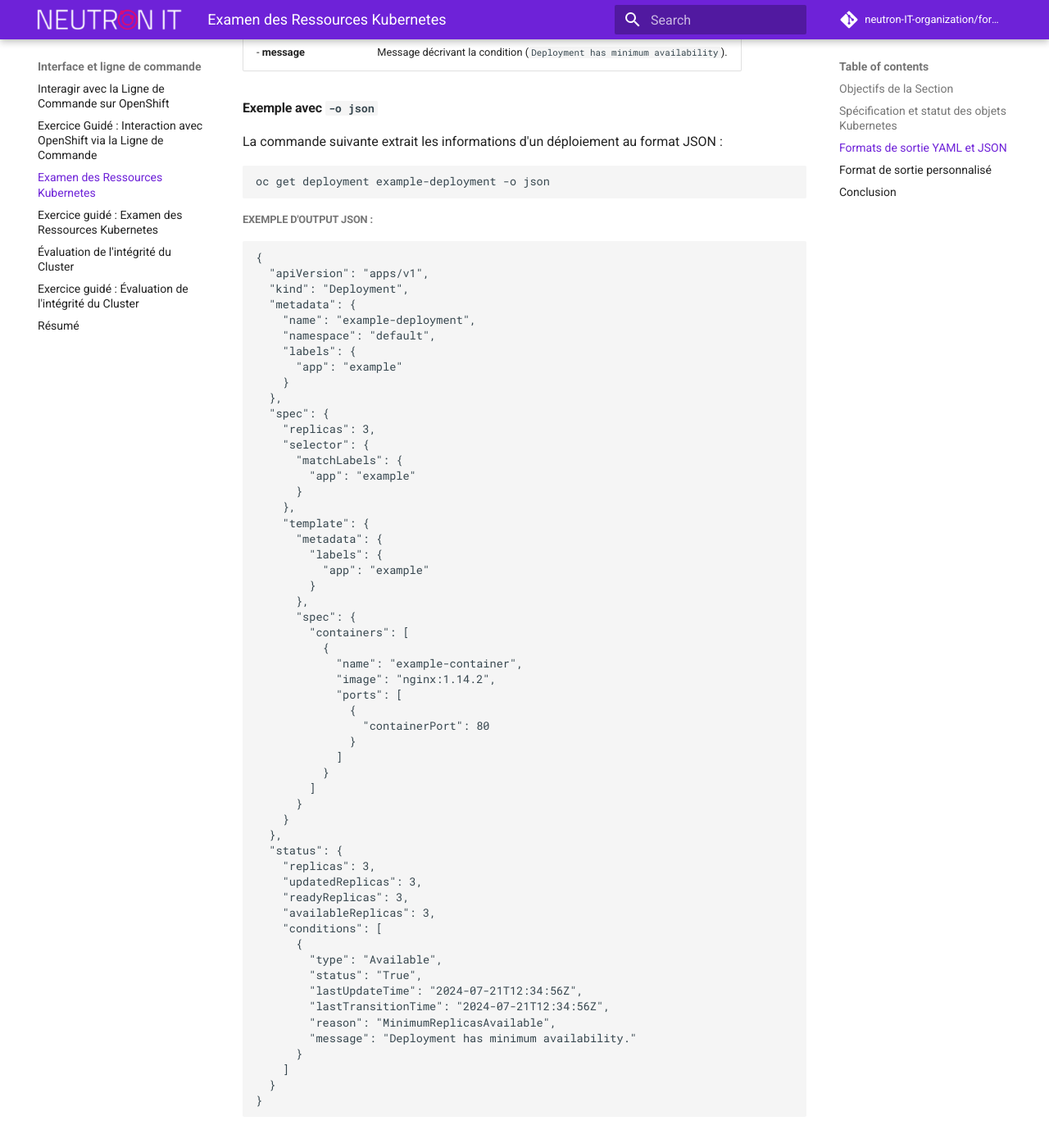
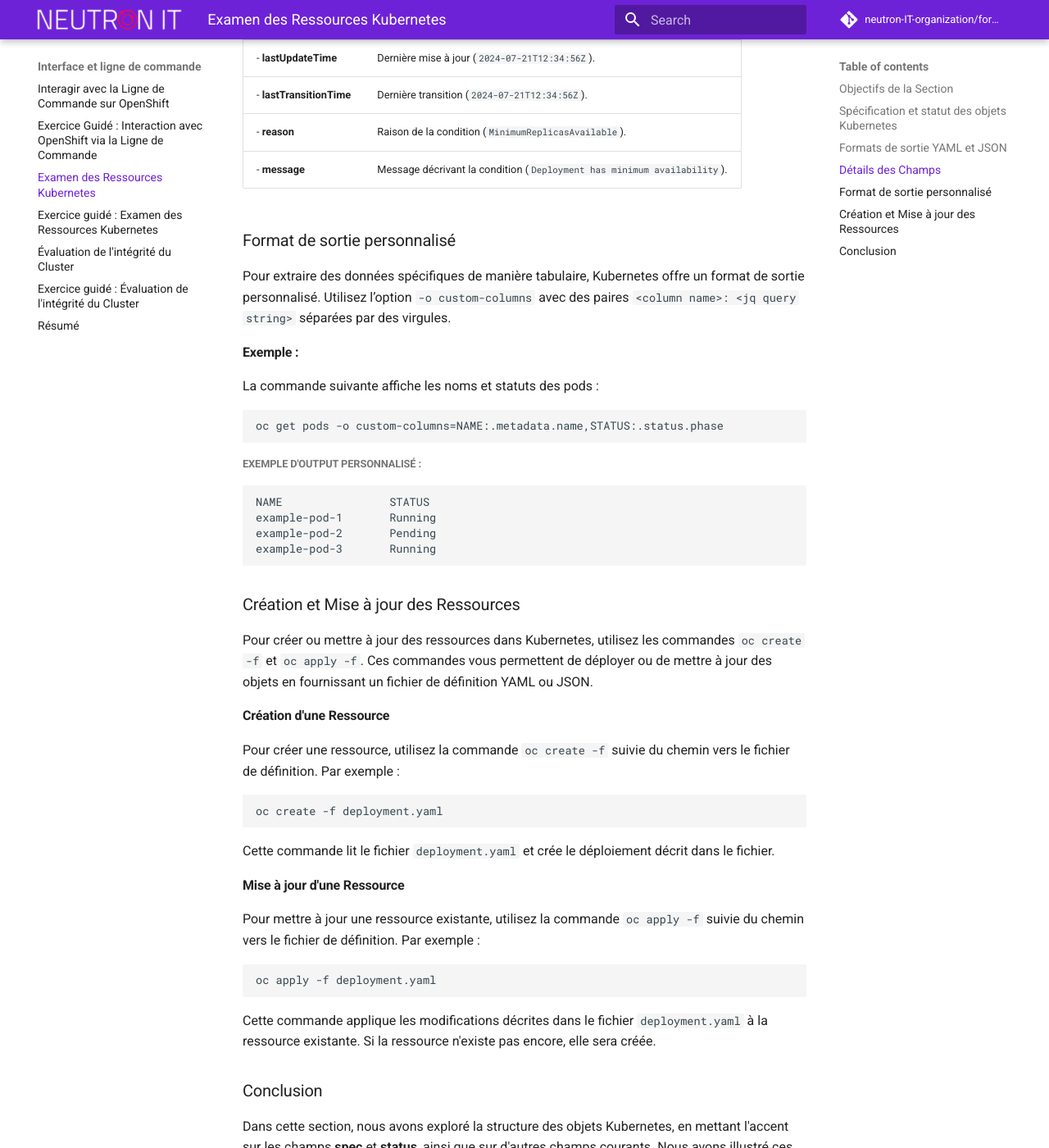
Before and after one commit to neutron-IT-organization/formation-openshift, an MkDocs documentation site: the page built from content/02_Interface_et_ligne_de_commande/02_Examen_des_ressources_Kubernetes.md, in a window 1280 px wide and 1400 px high, scrolled down 3498 px. Shown: the whole window at 82% size. Built offline with MkDocs 1.6.1 and Material for MkDocs 9.7.7, drawn with Linux system fonts in a browser that asks for light colours; comment, search, counter and statistics services are not loaded; some of the changed text lies outside the part shown.

Commit message:
try to solve annotation

````diff
--- a/content/02_Interface_et_ligne_de_commande/02_Examen_des_ressources_Kubernetes.md
+++ b/content/02_Interface_et_ligne_de_commande/02_Examen_des_ressources_Kubernetes.md
@@ -1,6 +1,6 @@
 # Examen des Ressources Kubernetes
 
-Dans cette section, nous allons apprendre comment examiner les différentes ressources disponibles dans un cluster Kubernetes  à l'aide de la ligne de commande `oc`. Comprendre ces ressources est essentiel pour gérer efficacement un environnement Kubernetes et OpenShift.
+Dans cette section, nous allons apprendre comment examiner les différentes ressources disponibles dans un cluster Kubernetes à l'aide de la ligne de commande `oc`. Comprendre ces ressources est essentiel pour gérer efficacement un environnement Kubernetes et OpenShift.
 
 ### Objectifs de la Section
 
@@ -78,9 +78,9 @@
     message: Deployment has minimum availability.
 ```
 
-En plus des champs **spec** et **status**, d’autres champs courants fournissent des informations de base sur un objet Kubernetes :
+### Détails des Champs
 
-Voici la transformation en tableau Markdown :
+#### Champs
 
 | Champ                | Description                                                                           |
 |----------------------|---------------------------------------------------------------------------------------|
@@ -103,86 +107,22 @@
 |       - **image**    | Image Docker utilisée (`nginx:1.14.2`).                                                |
 |       - **ports**    | Ports exposés par le conteneur.                                                        |
 |         - **containerPort** | Port utilisé par le conteneur (`80`).                                           |
-| **status**           |                                                                                       |
-| - **replicas**       | Nombre de réplicas observés (`3`).                                                     |
-| - **updatedReplicas**| Nombre de réplicas mis à jour (`3`).                                                   |
-| - **readyReplicas**  | Nombre de réplicas prêts (`3`).                                                        |
-| - **availableReplicas** | Nombre de réplicas disponibles (`3`).                                               |
-| - **conditions**     | Conditions actuelles du déploiement.                                                   |
+
+#### Statut (`status`)
+
+| Champ                | Description                                                                           |
+|----------------------|---------------------------------------------------------------------------------------|
+| **replicas**         | Nombre de réplicas observés (`3`).                                                     |
+| **updatedReplicas**  | Nombre de réplicas mis à jour (`3`).                                                   |
+| **readyReplicas**    | Nombre de réplicas prêts (`3`).                                                        |
+| **availableReplicas** | Nombre de réplicas disponibles (`3`).                                                 |
+| **conditions**       | Conditions actuelles du déploiement.                                                   |
 |   - **type**         | Type de condition (`Available`).                                                       |
 |   - **status**       | Statut de la condition (`True`).                                                       |
 |   - **lastUpdateTime** | Dernière mise à jour (`2024-07-21T12:34:56Z`).                                       |
 |   - **lastTransitionTime** | Dernière transition (`2024-07-21T12:34:56Z`).                                   |
 |   - **reason**       | Raison de la condition (`MinimumReplicasAvailable`).                                   |
-|   - **message**      | Message décrivant la condition (`Deployment has minimum availability`).                |
-
-#### Exemple avec `-o json`
-
-La commande suivante extrait les informations d'un déploiement au format JSON :
-
-```bash
-oc get deployment example-deployment -o json
-```
-
-##### Exemple d'output JSON :
-
-```json
-{
-  "apiVersion": "apps/v1",
-  "kind": "Deployment",
-  "metadata": {
-    "name": "example-deployment",
-    "namespace": "default",
-    "labels": {
-      "app": "example"
-    }
-  },
-  "spec": {
-    "replicas": 3,
-    "selector": {
-      "matchLabels": {
-        "app": "example"
-      }
-    },
-    "template": {
-      "metadata": {
-        "labels": {
-          "app": "example"
-        }
-      },
-      "spec": {
-        "containers": [
-          {
-            "name": "example-container",
-            "image": "nginx:1.14.2",
-            "ports": [
-              {
-                "containerPort": 80
-              }
-            ]
-          }
-        ]
-      }
-    }
-  },
-  "status": {
-    "replicas": 3,
-    "updatedReplicas": 3,
-    "readyReplicas": 3,
-    "availableReplicas": 3,
-    "conditions": [
-      {
-        "type": "Available",
-        "status": "True",
-        "lastUpdateTime": "2024-07-21T12:34:56Z",
-        "lastTransitionTime": "2024-07-21T12:34:56Z",
-        "reason": "MinimumReplicasAvailable",
-        "message": "Deployment has minimum availability."
-      }
-    ]
-  }
-}
-```
+|   - **message**      | Message décrivant la condition (`Deployment has minimum availability`).                |                                      |
 
 ### Format de sortie personnalisé
 
@@ -205,6 +145,30 @@
 example-pod-3       Running
 ```
 
+### Création et Mise à jour des Ressources
+
+Pour créer ou mettre à jour des ressources dans Kubernetes, utilisez les commandes `oc create -f` et `oc apply -f`. Ces commandes vous permettent de déployer ou de mettre à jour des objets en fournissant un fichier de définition YAML ou JSON.
+
+#### Création d'une Ressource
+
+Pour créer une ressource, utilisez la commande `oc create -f` suivie du chemin vers le fichier de définition. Par exemple :
+
+```bash
+oc create -f deployment.yaml
+```
+
+Cette commande lit le fichier `deployment.yaml` et crée le déploiement décrit dans le fichier.
+
+#### Mise à jour d'une Ressource
+
+Pour mettre à jour une ressource existante, utilisez la commande `oc apply -f` suivie du chemin vers le fichier de définition. Par exemple :
+
+```bash
+oc apply -f deployment.yaml
+```
+
+Cette commande applique les modifications décrites dans le fichier `deployment.yaml` à la ressource existante. Si la ressource n'existe pas encore, elle sera créée.
+
 ### Conclusion
 
 Dans cette section, nous avons exploré la structure des objets Kubernetes, en mettant l'accent sur les champs **spec** et **status**, ainsi que sur d'autres champs courants. Nous avons illustré ces concepts avec un exemple de manifest de déploiement et avons appris à utiliser les options de sortie YAML et JSON pour faciliter l'analyse et l'écriture de scripts. Enfin, nous avons découvert comment utiliser le format de sortie personnalisé pour extraire des données spécifiques de manière efficace. Ces compétences sont essentielles pour gérer et interroger efficacement les ressources Kubernetes dans OpenShift.
````
Also changed, not shown: other parts of content/02_Interface_et_ligne_de_commande/02_Examen_des_ressources_Kubernetes.md (+9 -5 lines).
